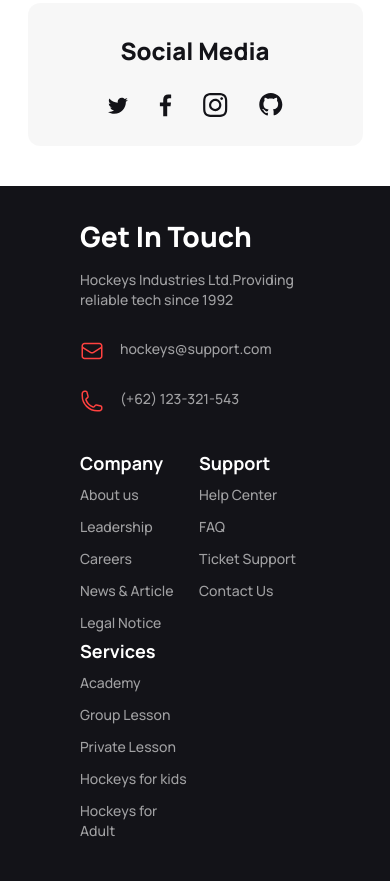
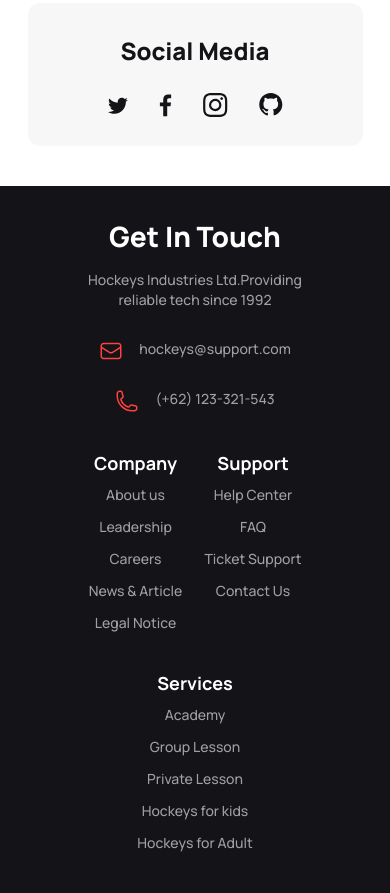
Before and after one commit to AnupXp/Assignment-3, a plain HTML site: page index.html in a window 390 px wide. Shown: the part 9373-10266 px from the top of the page. Drawn offline with nearby package versions, Linux system fonts and the light colour scheme; files whose address does not match are found by name.

Commit message:
add favicon and responsive footer section

```diff
--- a/index.html
+++ b/index.html
@@ -18,6 +18,8 @@
       href="https://fonts.googleapis.com/css2?family=Manrope:wght@400;500;600;700;800&display=swap"
       rel="stylesheet"
     />
+    <!-- favicon -->
+    <link rel="shortcut icon" href="./Resources/Images/icons8-hockey-64.png" type="image/x-icon">
     <!-- tailwind custom style -->
     <script>
       tailwind.config = {
@@ -1824,7 +1826,9 @@
       <div
         class="text-center bg-[rgba(19,19,24,0.03)] rounded-xl mt-12 w-[335px] md:w-full md:mx-0 mx-auto"
       >
-        <h3 class="text-[#131318] font-[800] text-[24px] pt-[30px] md:pt-[35px] pb-6">
+        <h3
+          class="text-[#131318] font-[800] text-[24px] pt-[30px] md:pt-[35px] pb-6"
+        >
           Social Media
         </h3>
         <div class="flex justify-center pb-[29px] md:pb-[34px]">
@@ -1866,46 +1870,112 @@
       </div>
     </main>
     <!-- footer section -->
-    <footer class="footer pt-10 bg-[#131318] mt-10 md:mt-[100px] px-20 md:px-[135px]">
-      <aside>
-        <h3 class="text-[28px] font-extrabold text-white pb-4">Get In Touch</h3>
-        <p class="text-[rgba(255,255,255,0.60)] font-medium pb-[21px]">Hockeys Industries Ltd.Providing reliable tech since 1992</p>
-        <div class="flex flex-row  gap-4 pb-[18px]">
-          <svg xmlns="http://www.w3.org/2000/svg" width="24" height="24" viewBox="0 0 24 24" fill="none">
-            <path d="M21.75 6.75V17.25C21.75 17.8467 21.5129 18.419 21.091 18.841C20.669 19.2629 20.0967 19.5 19.5 19.5H4.5C3.90326 19.5 3.33097 19.2629 2.90901 18.841C2.48705 18.419 2.25 17.8467 2.25 17.25V6.75M21.75 6.75C21.75 6.15326 21.5129 5.58097 21.091 5.15901C20.669 4.73705 20.0967 4.5 19.5 4.5H4.5C3.90326 4.5 3.33097 4.73705 2.90901 5.15901C2.48705 5.58097 2.25 6.15326 2.25 6.75M21.75 6.75V6.993C21.75 7.37715 21.6517 7.75491 21.4644 8.0903C21.2771 8.42569 21.0071 8.70754 20.68 8.909L13.18 13.524C12.8252 13.7425 12.4167 13.8582 12 13.8582C11.5833 13.8582 11.1748 13.7425 10.82 13.524L3.32 8.91C2.99292 8.70854 2.72287 8.42669 2.53557 8.0913C2.34827 7.75591 2.24996 7.37815 2.25 6.994V6.75" stroke="#FF4240" stroke-width="1.5" stroke-linecap="round" stroke-linejoin="round"/>
+    <footer
+      class="footer pt-10 bg-[#131318] mt-10 md:mt-[100px] px-20 md:px-[135px]"
+    >
+      <aside class="w-full mx-auto text-center">
+        <h3 class="text-[28px] w-full md:w-auto font-extrabold text-white pb-4">
+          Get In Touch
+        </h3>
+        <p class="text-[rgba(255,255,255,0.60)] font-medium pb-[21px]">
+          Hockeys Industries Ltd.Providing reliable tech since 1992
+        </p>
+        <div
+          class="flex flex-row justify-center md:justify-start w-full gap-4 pb-[18px]"
+        >
+          <svg
+            xmlns="http://www.w3.org/2000/svg"
+            width="24"
+            height="24"
+            viewBox="0 0 24 24"
+            fill="none"
+          >
+            <path
+              d="M21.75 6.75V17.25C21.75 17.8467 21.5129 18.419 21.091 18.841C20.669 19.2629 20.0967 19.5 19.5 19.5H4.5C3.90326 19.5 3.33097 19.2629 2.90901 18.841C2.48705 18.419 2.25 17.8467 2.25 17.25V6.75M21.75 6.75C21.75 6.15326 21.5129 5.58097 21.091 5.15901C20.669 4.73705 20.0967 4.5 19.5 4.5H4.5C3.90326 4.5 3.33097 4.73705 2.90901 5.15901C2.48705 5.58097 2.25 6.15326 2.25 6.75M21.75 6.75V6.993C21.75 7.37715 21.6517 7.75491 21.4644 8.0903C21.2771 8.42569 21.0071 8.70754 20.68 8.909L13.18 13.524C12.8252 13.7425 12.4167 13.8582 12 13.8582C11.5833 13.8582 11.1748 13.7425 10.82 13.524L3.32 8.91C2.99292 8.70854 2.72287 8.42669 2.53557 8.0913C2.34827 7.75591 2.24996 7.37815 2.25 6.994V6.75"
+              stroke="#FF4240"
+              stroke-width="1.5"
+              stroke-linecap="round"
+              stroke-linejoin="round"
+            />
           </svg>
-          <p class="text-[rgba(255,255,255,0.60)] font-medium">hockeys@support.com</p>
+          <p class="text-[rgba(255,255,255,0.60)] font-medium">
+            hockeys@support.com
+          </p>
         </div>
-        <div class="flex flex-row  gap-4">
-          <svg xmlns="http://www.w3.org/2000/svg" width="24" height="24" viewBox="0 0 24 24" fill="none">
-            <path d="M2.25 6.75C2.25 15.034 8.966 21.75 17.25 21.75H19.5C20.0967 21.75 20.669 21.5129 21.091 21.091C21.5129 20.669 21.75 20.0967 21.75 19.5V18.128C21.75 17.612 21.399 17.162 20.898 17.037L16.475 15.931C16.035 15.821 15.573 15.986 15.302 16.348L14.332 17.641C14.05 18.017 13.563 18.183 13.122 18.021C11.4849 17.4191 9.99815 16.4686 8.76478 15.2352C7.53141 14.0018 6.58087 12.5151 5.979 10.878C5.817 10.437 5.983 9.95 6.359 9.668L7.652 8.698C8.015 8.427 8.179 7.964 8.069 7.525L6.963 3.102C6.90214 2.85869 6.76172 2.6427 6.56405 2.48834C6.36638 2.33397 6.1228 2.25008 5.872 2.25H4.5C3.90326 2.25 3.33097 2.48705 2.90901 2.90901C2.48705 3.33097 2.25 3.90326 2.25 4.5V6.75Z" stroke="#FF4240" stroke-width="1.5" stroke-linecap="round" stroke-linejoin="round"/>
+        <div class="flex flex-row justify-center md:justify-start w-full gap-4">
+          <svg
+            xmlns="http://www.w3.org/2000/svg"
+            width="24"
+            height="24"
+            viewBox="0 0 24 24"
+            fill="none"
+          >
+            <path
+              d="M2.25 6.75C2.25 15.034 8.966 21.75 17.25 21.75H19.5C20.0967 21.75 20.669 21.5129 21.091 21.091C21.5129 20.669 21.75 20.0967 21.75 19.5V18.128C21.75 17.612 21.399 17.162 20.898 17.037L16.475 15.931C16.035 15.821 15.573 15.986 15.302 16.348L14.332 17.641C14.05 18.017 13.563 18.183 13.122 18.021C11.4849 17.4191 9.99815 16.4686 8.76478 15.2352C7.53141 14.0018 6.58087 12.5151 5.979 10.878C5.817 10.437 5.983 9.95 6.359 9.668L7.652 8.698C8.015 8.427 8.179 7.964 8.069 7.525L6.963 3.102C6.90214 2.85869 6.76172 2.6427 6.56405 2.48834C6.36638 2.33397 6.1228 2.25008 5.872 2.25H4.5C3.90326 2.25 3.33097 2.48705 2.90901 2.90901C2.48705 3.33097 2.25 3.90326 2.25 4.5V6.75Z"
+              stroke="#FF4240"
+              stroke-width="1.5"
+              stroke-linecap="round"
+              stroke-linejoin="round"
+            />
           </svg>
-          <p class="text-[rgba(255,255,255,0.60)] font-medium">(+62) 123-321-543</p>
+          <p class="text-[rgba(255,255,255,0.60)] font-medium">
+            (+62) 123-321-543
+          </p>
         </div>
       </aside>
-      <div class="grid grid-cols-2 md:grid-cols-3 pb-[40px] md:pb-[100px]">
-        <nav class="flex flex-col gap-3 md:pl-[80px]">
+      <div
+        class="flex md:gap-[158px] justify-center text-center md:text-left gap-y-[40px] pb-[40px] md:pb-[100px] md:ml-[158px] flex-wrap"
+      >
+        <nav class="flex flex-col gap-3 w-[108px]">
           <header class="text-white text-[18px] font-bold">Company</header>
-          <a class="link link-hover text-[rgba(255,255,255,0.60)] font-medium">About us</a>
-          <a class="link link-hover text-[rgba(255,255,255,0.60)] font-medium">Leadership</a>
-          <a class="link link-hover text-[rgba(255,255,255,0.60)] font-medium">Careers</a>
-          <a class="link link-hover text-[rgba(255,255,255,0.60)] font-medium">News & Article</a>
-          <a class="link link-hover text-[rgba(255,255,255,0.60)] font-medium">Legal Notice</a>
+          <a class="link link-hover text-[rgba(255,255,255,0.60)] font-medium"
+            >About us</a
+          >
+          <a class="link link-hover text-[rgba(255,255,255,0.60)] font-medium"
+            >Leadership</a
+          >
+          <a class="link link-hover text-[rgba(255,255,255,0.60)] font-medium"
+            >Careers</a
+          >
+          <a class="link link-hover text-[rgba(255,255,255,0.60)] font-medium"
+            >News & Article</a
+          >
+          <a class="link link-hover text-[rgba(255,255,255,0.60)] font-medium"
+            >Legal Notice</a
+          >
         </nav>
-        <nav class="flex flex-col gap-3 md:pl-[80px]">
+        <nav class="flex flex-col gap-3 w-[111px]">
           <header class="text-white text-[18px] font-bold">Support</header>
-          <a class="link link-hover text-[rgba(255,255,255,0.60)] font-medium">Help Center</a>
-          <a class="link link-hover text-[rgba(255,255,255,0.60)] font-medium">FAQ</a>
-          <a class="link link-hover text-[rgba(255,255,255,0.60)] font-medium">Ticket Support</a>
-          <a class="link link-hover text-[rgba(255,255,255,0.60)] font-medium">Contact Us</a>
+          <a class="link link-hover text-[rgba(255,255,255,0.60)] font-medium"
+            >Help Center</a
+          >
+          <a class="link link-hover text-[rgba(255,255,255,0.60)] font-medium"
+            >FAQ</a
+          >
+          <a class="link link-hover text-[rgba(255,255,255,0.60)] font-medium"
+            >Ticket Support</a
+          >
+          <a class="link link-hover text-[rgba(255,255,255,0.60)] font-medium"
+            >Contact Us</a
+          >
         </nav>
-        <nav class="flex flex-col justify-center gap-3 md:pl-[80px]">
+        <nav class="flex flex-col justify-center gap-3 w-[132px]">
           <header class="text-white text-[18px] font-bold">Services</header>
-          <a class="link link-hover text-[rgba(255,255,255,0.60)] font-medium">Academy</a>
-          <a class="link link-hover text-[rgba(255,255,255,0.60)] font-medium">Group Lesson</a>
-          <a class="link link-hover text-[rgba(255,255,255,0.60)] font-medium">Private Lesson</a>
-          <a class="link link-hover text-[rgba(255,255,255,0.60)] font-medium">Hockeys for kids</a>
-          <a class="link link-hover text-[rgba(255,255,255,0.60)] font-medium">Hockeys for Adult</a>
+          <a class="link link-hover text-[rgba(255,255,255,0.60)] font-medium"
+            >Academy</a
+          >
+          <a class="link link-hover text-[rgba(255,255,255,0.60)] font-medium"
+            >Group Lesson</a
+          >
+          <a class="link link-hover text-[rgba(255,255,255,0.60)] font-medium"
+            >Private Lesson</a
+          >
+          <a class="link link-hover text-[rgba(255,255,255,0.60)] font-medium"
+            >Hockeys for kids</a
+          >
+          <a class="link link-hover text-[rgba(255,255,255,0.60)] font-medium"
+            >Hockeys for Adult</a
+          >
         </nav>
       </div>
     </footer>
```
Also changed, not shown: Resources/Images/icons8-hockey-64.png (added).
